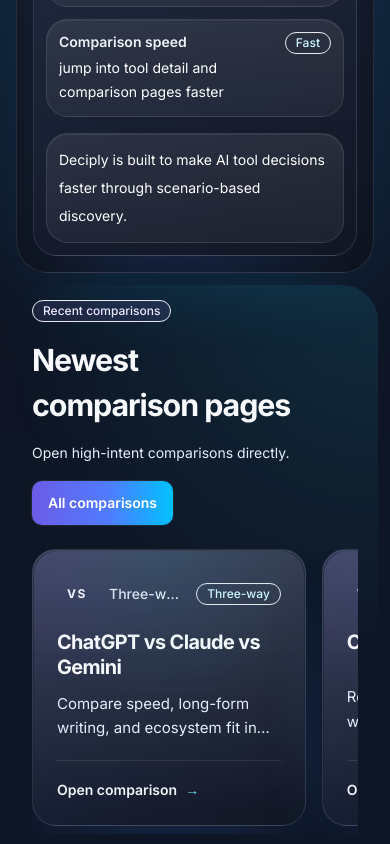
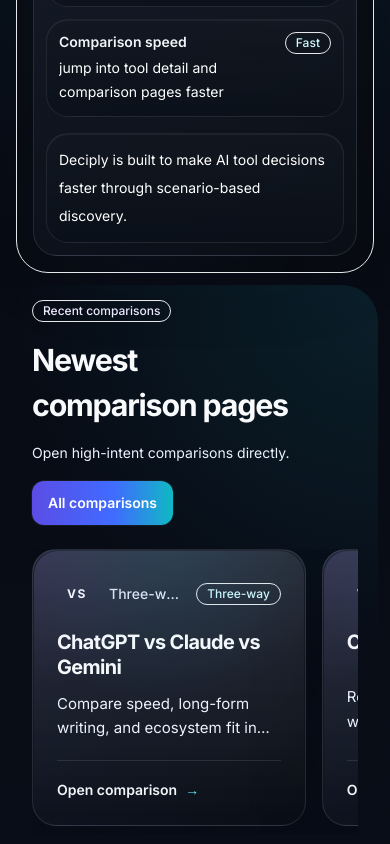
Before and after one commit to patch034/deciply, a Next.js app: page /en in a window 390 px wide. Shown: the part 1360-2204 px from the top of the page. Built offline with nearby package versions, Linux system fonts and the light colour scheme; no server answers.

Commit message:
Refine premium dark theme system

```diff
--- a/src/app/globals.css
+++ b/src/app/globals.css
@@ -4,21 +4,21 @@
 
 :root {
   color-scheme: dark;
-  background-color: #0b0f19;
-  --tn-gradient-primary: linear-gradient(90deg, #a855f7 0%, #6366f1 34%, #3b82f6 68%, #22d3ee 100%);
+  background-color: #05070d;
+  --tn-gradient-primary: linear-gradient(90deg, #7c3aed 0%, #4f46e5 34%, #2563eb 68%, #14b8a6 100%);
   --tn-surface:
-    linear-gradient(180deg, rgba(255, 255, 255, 0.055), rgba(255, 255, 255, 0.02)),
-    linear-gradient(145deg, rgba(18, 24, 42, 0.96), rgba(9, 13, 24, 0.99));
+    linear-gradient(180deg, rgba(255, 255, 255, 0.045), rgba(255, 255, 255, 0.015)),
+    linear-gradient(145deg, rgba(9, 14, 27, 0.96), rgba(4, 7, 13, 0.995));
   --tn-surface-strong:
-    linear-gradient(180deg, rgba(255, 255, 255, 0.07), rgba(255, 255, 255, 0.025)),
-    linear-gradient(145deg, rgba(28, 39, 68, 0.97), rgba(11, 17, 31, 0.995));
+    linear-gradient(180deg, rgba(255, 255, 255, 0.06), rgba(255, 255, 255, 0.02)),
+    linear-gradient(145deg, rgba(14, 22, 40, 0.98), rgba(5, 9, 17, 0.995));
 }
 
 html {
   scroll-behavior: smooth;
   overflow-x: hidden;
   color-scheme: dark;
-  background-color: #0b0f19;
+  background-color: #05070d;
 }
 
 body {
@@ -29,11 +29,11 @@
   color-scheme: dark;
   accent-color: #22d3ee;
   background:
-    radial-gradient(circle at 12% 0%, rgba(124, 58, 237, 0.26), transparent 24%),
-    radial-gradient(circle at 86% 8%, rgba(59, 130, 246, 0.2), transparent 28%),
-    radial-gradient(circle at 55% 18%, rgba(34, 211, 238, 0.11), transparent 18%),
-    linear-gradient(180deg, #0b0f19 0%, #0f1728 46%, #0a0f17 100%);
-  color: #e5eefc;
+    radial-gradient(circle at 12% 0%, rgba(124, 58, 237, 0.18), transparent 22%),
+    radial-gradient(circle at 86% 8%, rgba(59, 130, 246, 0.14), transparent 24%),
+    radial-gradient(circle at 55% 18%, rgba(20, 184, 166, 0.08), transparent 16%),
+    linear-gradient(180deg, #05070d 0%, #090d17 44%, #05070d 100%);
+  color: #ecf2ff;
   font-feature-settings: "ss01" 1, "cv11" 1;
 }
 
@@ -48,19 +48,19 @@
 }
 
 body::before {
-  top: 3rem;
-  left: -5rem;
-  height: 20rem;
-  width: 20rem;
-  background: rgba(168, 85, 247, 0.13);
+  top: 2.5rem;
+  left: -6rem;
+  height: 18rem;
+  width: 18rem;
+  background: rgba(124, 58, 237, 0.1);
 }
 
 body::after {
-  top: 22rem;
-  right: -4rem;
-  height: 22rem;
-  width: 22rem;
-  background: rgba(34, 211, 238, 0.1);
+  top: 20rem;
+  right: -5rem;
+  height: 20rem;
+  width: 20rem;
+  background: rgba(34, 211, 238, 0.08);
 }
 
 select.dark-select {
@@ -69,8 +69,8 @@
   -webkit-appearance: none;
   -moz-appearance: none;
   background:
-    linear-gradient(180deg, rgba(255, 255, 255, 0.05), rgba(255, 255, 255, 0.02)),
-    rgba(255, 255, 255, 0.035);
+    linear-gradient(180deg, rgba(255, 255, 255, 0.035), rgba(255, 255, 255, 0.015)),
+    rgba(7, 12, 22, 0.84);
   background-image:
     linear-gradient(45deg, transparent 50%, rgba(148, 163, 184, 0.95) 50%),
     linear-gradient(135deg, rgba(148, 163, 184, 0.95) 50%, transparent 50%),
@@ -84,7 +84,7 @@
     6px 6px,
     100% 100%;
   background-repeat: no-repeat;
-  color: #e5eefc;
+  color: #ecf2ff;
   padding-right: 2.5rem;
 }
 
@@ -96,8 +96,8 @@
 }
 
 select.dark-select option {
-  background-color: #111827;
-  color: #e5eefc;
+  background-color: #0b1120;
+  color: #ecf2ff;
 }
 
 select.dark-select option:checked,
@@ -118,8 +118,8 @@
 
 input:not([type="checkbox"]):not([type="radio"]),
 textarea {
-  background-color: rgba(15, 23, 42, 0.58);
-  color: #e5eefc;
+  background-color: rgba(8, 14, 26, 0.78);
+  color: #ecf2ff;
   border-color: rgba(255, 255, 255, 0.12);
 }
 
@@ -138,8 +138,8 @@
 input:-webkit-autofill,
 textarea:-webkit-autofill,
 select:-webkit-autofill {
-  -webkit-text-fill-color: #e5eefc;
-  box-shadow: 0 0 0 1000px #111827 inset;
+  -webkit-text-fill-color: #ecf2ff;
+  box-shadow: 0 0 0 1000px #0b1120 inset;
   transition: background-color 9999s ease-out 0s;
 }
 
@@ -163,7 +163,7 @@
 }
 
 ::selection {
-  background: rgba(124, 58, 237, 0.3);
+  background: rgba(59, 130, 246, 0.28);
 }
 
 .home-card-glow {
@@ -187,7 +187,7 @@
   background: var(--tn-surface);
   box-shadow:
     inset 0 1px 0 rgba(255, 255, 255, 0.07),
-    0 30px 86px -42px rgba(14, 165, 233, 0.24);
+    0 28px 74px -44px rgba(10, 15, 28, 0.42);
 }
 
 .premium-outline {
@@ -211,22 +211,22 @@
 }
 
 .ui-card {
-  border: 1px solid rgba(255, 255, 255, 0.09);
+  border: 1px solid rgba(255, 255, 255, 0.08);
   background: var(--tn-surface);
   border-radius: 28px;
   box-shadow:
-    inset 0 1px 0 rgba(255, 255, 255, 0.055),
-    0 32px 84px -46px rgba(14, 165, 233, 0.18);
+    inset 0 1px 0 rgba(255, 255, 255, 0.04),
+    0 32px 84px -50px rgba(6, 10, 18, 0.72);
   backdrop-filter: blur(20px);
 }
 
 .ui-card-strong {
-  border: 1px solid rgba(255, 255, 255, 0.11);
+  border: 1px solid rgba(255, 255, 255, 0.1);
   background: var(--tn-surface-strong);
   border-radius: 28px;
   box-shadow:
-    inset 0 1px 0 rgba(255, 255, 255, 0.08),
-    0 38px 104px -46px rgba(59, 130, 246, 0.28);
+    inset 0 1px 0 rgba(255, 255, 255, 0.055),
+    0 38px 104px -52px rgba(7, 11, 20, 0.8);
   backdrop-filter: blur(22px);
 }
 
@@ -235,18 +235,18 @@
 }
 
 .ui-card-hover:hover {
-  border-color: rgba(96, 165, 250, 0.24);
+  border-color: rgba(96, 165, 250, 0.22);
   box-shadow:
-    inset 0 1px 0 rgba(255, 255, 255, 0.07),
-    0 38px 102px -42px rgba(59, 130, 246, 0.22),
+    inset 0 1px 0 rgba(255, 255, 255, 0.05),
+    0 34px 92px -44px rgba(7, 11, 20, 0.72),
     0 0 0 1px rgba(34, 211, 238, 0.05);
 }
 
 .ui-inner-panel {
-  border: 1px solid rgba(255, 255, 255, 0.1);
+  border: 1px solid rgba(255, 255, 255, 0.08);
   background:
-    linear-gradient(180deg, rgba(255, 255, 255, 0.05), rgba(255, 255, 255, 0.02)),
-    rgba(255, 255, 255, 0.03);
+    linear-gradient(180deg, rgba(255, 255, 255, 0.035), rgba(255, 255, 255, 0.012)),
+    rgba(7, 12, 22, 0.68);
   border-radius: 22px;
   box-shadow: inset 0 1px 0 rgba(255, 255, 255, 0.05);
 }
@@ -259,10 +259,10 @@
 }
 
 .ui-nav-shell {
-  border: 1px solid rgba(255, 255, 255, 0.1);
+  border: 1px solid rgba(255, 255, 255, 0.08);
   background:
-    linear-gradient(180deg, rgba(255, 255, 255, 0.05), rgba(255, 255, 255, 0.025)),
-    rgba(255, 255, 255, 0.035);
+    linear-gradient(180deg, rgba(255, 255, 255, 0.03), rgba(255, 255, 255, 0.012)),
+    rgba(7, 12, 22, 0.74);
   border-radius: 9999px;
   box-shadow: inset 0 1px 0 rgba(255, 255, 255, 0.05);
 }
@@ -284,11 +284,11 @@
 }
 
 .section-tint-violet::before {
-  background: radial-gradient(circle at top left, rgba(124, 58, 237, 0.14), transparent 60%);
+  background: radial-gradient(circle at top left, rgba(124, 58, 237, 0.12), transparent 60%);
 }
 
 .section-tint-cyan::before {
-  background: radial-gradient(circle at top right, rgba(34, 211, 238, 0.12), transparent 58%);
+  background: radial-gradient(circle at top right, rgba(34, 211, 238, 0.1), transparent 58%);
 }
 
 .balance-text {
--- a/src/components/layout/site-footer.tsx
+++ b/src/components/layout/site-footer.tsx
@@ -33,7 +33,7 @@
 
   return (
     <footer className="mt-20 px-6 pb-8">
-      <GlassPanel className="mx-auto max-w-[1200px] rounded-2xl border-white/10 bg-[linear-gradient(180deg,rgba(15,23,42,0.86),rgba(11,15,25,0.96))] px-6 py-10 shadow-[0_28px_80px_-44px_rgba(14,165,233,0.2)]">
+      <GlassPanel className="mx-auto max-w-[1200px] rounded-2xl border-white/8 bg-[linear-gradient(180deg,rgba(5,10,18,0.92),rgba(7,12,22,0.98))] px-6 py-10 shadow-[0_28px_80px_-44px_rgba(6,10,18,0.72)]">
         <div className="grid gap-10 lg:grid-cols-[minmax(0,1.05fr)_minmax(0,0.95fr)] lg:gap-12">
           <div className="min-w-0 max-w-xl">
             <p className="text-xs font-semibold uppercase tracking-[0.2em] text-slate-400">{dictionary.footer.badge}</p>
@@ -67,7 +67,7 @@
           </div>
         </div>
 
-        <div className="mt-10 border-t border-white/10 pt-6">
+        <div className="mt-10 border-t border-white/8 pt-6">
           <div className="flex flex-col gap-3 text-sm text-slate-500 md:flex-row md:items-center md:justify-between">
             <p className="max-w-2xl">{dictionary.footer.bottomNote}</p>
             <p className="shrink-0">{dictionary.footer.copyright}</p>
--- a/src/components/ui/badge.tsx
+++ b/src/components/ui/badge.tsx
@@ -9,17 +9,17 @@
 
 export function Badge({ children, variant = "muted", className }: BadgeProps) {
   const variants = {
-    accent: "border border-cyan-400/18 bg-cyan-400/12 text-cyan-100",
-    muted: "border border-white/10 bg-white/[0.05] text-slate-300",
-    dark: "border border-white/10 bg-slate-950/78 text-slate-100",
-    ghost: "border border-violet-400/16 bg-violet-400/10 text-violet-100"
+    accent: "border border-cyan-400/18 bg-cyan-400/12 text-cyan-100 shadow-[0_10px_24px_-18px_rgba(34,211,238,0.4)]",
+    muted: "border border-white/8 bg-white/[0.035] text-slate-200",
+    dark: "border border-white/8 bg-[#07111f]/92 text-slate-100",
+    ghost: "border border-violet-400/16 bg-violet-400/8 text-violet-100"
   } as const;
 
   return (
     <span
       className={clsx(
         "inline-flex items-center justify-center whitespace-nowrap rounded-full px-2.5 py-1 text-xs font-medium leading-none",
-        "max-w-full overflow-hidden truncate shadow-[inset_0_1px_0_rgba(255,255,255,0.03)]",
+        "max-w-full overflow-hidden truncate shadow-[inset_0_1px_0_rgba(255,255,255,0.025)]",
         variants[variant],
         className
       )}
--- a/src/components/ui/glass-panel.tsx
+++ b/src/components/ui/glass-panel.tsx
@@ -7,5 +7,5 @@
 };
 
 export function GlassPanel({ children, className }: GlassPanelProps) {
-  return <div className={clsx("premium-surface premium-outline rounded-2xl border border-white/10 backdrop-blur-2xl", className)}>{children}</div>;
+  return <div className={clsx("premium-surface premium-outline rounded-[24px] border border-white/8 backdrop-blur-xl shadow-[0_24px_72px_-44px_rgba(5,10,18,0.72)]", className)}>{children}</div>;
 }
--- a/src/components/ui/premium-button.tsx
+++ b/src/components/ui/premium-button.tsx
@@ -17,11 +17,11 @@
 
 const styles = {
   primary:
-    "bg-[linear-gradient(90deg,#6C5CE7_0%,#4F7CFF_55%,#00C2FF_100%)] text-white shadow-[0_0_0_1px_rgba(255,255,255,0.08),0_24px_56px_-24px_rgba(108,92,231,0.86),0_34px_92px_-38px_rgba(0,194,255,0.62)] hover:brightness-[1.2] hover:shadow-[0_0_0_1px_rgba(255,255,255,0.1),0_30px_72px_-24px_rgba(108,92,231,0.94),0_42px_116px_-38px_rgba(0,194,255,0.72)]",
+    "bg-[linear-gradient(90deg,#5B4DE6_0%,#406BFF_58%,#0FB9C4_100%)] text-white shadow-[0_0_0_1px_rgba(255,255,255,0.06),0_24px_56px_-26px_rgba(59,130,246,0.9),0_34px_96px_-38px_rgba(15,185,196,0.62)] hover:brightness-[1.14] hover:shadow-[0_0_0_1px_rgba(255,255,255,0.08),0_28px_68px_-26px_rgba(59,130,246,0.94),0_40px_110px_-38px_rgba(15,185,196,0.72)]",
   secondary:
-    "border border-white/10 bg-white/[0.025] text-slate-300/82 hover:bg-white/[0.04] hover:text-slate-200 hover:border-white/14",
+    "border border-white/10 bg-white/[0.03] text-slate-200 hover:border-cyan-400/22 hover:bg-white/[0.05] hover:text-white",
   ghost:
-    "border border-cyan-400/14 bg-cyan-400/8 text-cyan-100 hover:bg-cyan-400/12"
+    "border border-cyan-400/14 bg-cyan-400/8 text-cyan-100 hover:border-cyan-300/24 hover:bg-cyan-400/12"
 } as const;
 
 export function PremiumButton({
@@ -34,7 +34,7 @@
   rel
 }: PremiumButtonProps) {
   const classes = clsx(
-    "inline-flex min-h-[44px] items-center justify-center overflow-hidden rounded-[10px] px-4 py-2 text-sm font-semibold leading-none transition duration-150",
+    "inline-flex min-h-[44px] items-center justify-center overflow-hidden rounded-[12px] px-4 py-2 text-sm font-semibold leading-none transition duration-150",
     variant !== "primary" && "shadow-[inset_0_1px_0_rgba(255,255,255,0.03)]",
     styles[variant],
     className
--- a/src/components/ui/rating-badge.tsx
+++ b/src/components/ui/rating-badge.tsx
@@ -20,7 +20,7 @@
 export function RatingBadge({ rating, className = '' }: RatingBadgeProps) {
   return (
     <div
-      className={`inline-flex min-h-[36px] items-center gap-2 rounded-full border border-amber-400/20 bg-amber-400/10 px-4 py-2 text-sm font-semibold text-amber-100 shadow-[0_0_0_1px_rgba(255,255,255,0.02)] ${className}`}
+      className={`inline-flex min-h-[36px] items-center gap-2 rounded-full border border-amber-400/16 bg-amber-400/8 px-4 py-2 text-sm font-semibold text-amber-100 shadow-[0_0_0_1px_rgba(255,255,255,0.02),0_14px_32px_-22px_rgba(251,191,36,0.28)] ${className}`}
     >
       <svg
         aria-hidden="true"
--- a/src/components/ui/section-heading.tsx
+++ b/src/components/ui/section-heading.tsx
@@ -1,4 +1,3 @@
-import clsx from "clsx";
 import type { ReactNode } from "react";
 
 import { Badge } from "@/components/ui/badge";
@@ -22,19 +21,21 @@
 }: SectionHeadingProps) {
   return (
     <div
-      className={clsx(
+      className={[
         "flex flex-col gap-4 md:flex-row md:items-end md:justify-between",
         align === "center" && "mx-auto max-w-3xl text-center md:items-center",
         className
-      )}
+      ]
+        .filter(Boolean)
+        .join(" ")}
     >
-      <div className={clsx("max-w-3xl min-w-0", align === "center" && "mx-auto")}>
-        {eyebrow ? <Badge variant="ghost" className="text-cyan-200">{eyebrow}</Badge> : null}
-        <h2 className="balance-text mt-4 max-w-3xl text-[1.9rem] font-bold tracking-[-0.035em] text-slate-50 sm:text-[2.15rem] md:text-[2.4rem] md:leading-[1.08]">
+      <div className={["max-w-3xl min-w-0", align === "center" && "mx-auto"].filter(Boolean).join(" ")}>
+        {eyebrow ? <Badge variant="ghost" className="text-cyan-100">{eyebrow}</Badge> : null}
+        <h2 className="balance-text mt-4 max-w-3xl text-[1.9rem] font-bold tracking-[-0.04em] text-slate-50 sm:text-[2.15rem] md:text-[2.45rem] md:leading-[1.06]">
           {title}
         </h2>
         {description ? (
-          <p className="mt-3 max-w-2xl text-[14px] leading-6 text-slate-300/82 sm:text-[15px] sm:leading-7 md:text-base md:leading-8">{description}</p>
+          <p className="mt-3 max-w-2xl text-[14px] leading-6 text-slate-300/84 sm:text-[15px] sm:leading-7 md:text-base md:leading-8">{description}</p>
         ) : null}
       </div>
       {actions ? <div className="shrink-0">{actions}</div> : null}
--- a/src/components/ui/section-jump-nav.tsx
+++ b/src/components/ui/section-jump-nav.tsx
@@ -19,7 +19,7 @@
   return (
     <nav
       className={clsx(
-        "sticky top-16 z-30 -mx-1 overflow-x-auto rounded-[24px] border border-white/10 bg-slate-950/75 px-2 py-2 shadow-[0_18px_60px_-32px_rgba(34,211,238,0.26)] backdrop-blur-2xl [scrollbar-width:none] [&::-webkit-scrollbar]:hidden",
+        "sticky top-16 z-30 -mx-1 overflow-x-auto rounded-[24px] border border-white/8 bg-[linear-gradient(180deg,rgba(5,10,18,0.9),rgba(8,13,24,0.82))] px-2 py-2 shadow-[0_18px_60px_-32px_rgba(34,211,238,0.18)] backdrop-blur-2xl [scrollbar-width:none] [&::-webkit-scrollbar]:hidden",
         className
       )}
       aria-label="Section navigation"
@@ -29,7 +29,7 @@
           <Link
             key={item.href + item.label}
             href={item.href}
-            className="inline-flex min-h-11 items-center rounded-full border border-white/10 bg-white/[0.04] px-3.5 text-[11px] font-semibold text-slate-100 transition hover:border-cyan-400/30 hover:bg-cyan-400/[0.1] hover:text-cyan-100 sm:min-h-10 sm:px-4 sm:text-sm"
+            className="inline-flex min-h-11 items-center rounded-full border border-white/8 bg-white/[0.035] px-3.5 text-[11px] font-semibold text-slate-100 transition hover:border-cyan-400/24 hover:bg-cyan-400/[0.1] hover:text-cyan-100 sm:min-h-10 sm:px-4 sm:text-sm"
           >
             {item.label}
           </Link>
--- a/src/components/ui/stat-badge.tsx
+++ b/src/components/ui/stat-badge.tsx
@@ -7,11 +7,11 @@
 
 export function StatBadge({ value, label }: StatBadgeProps) {
   return (
-    <GlassPanel className="flex h-full flex-col justify-between rounded-2xl border-white/10 bg-[linear-gradient(180deg,rgba(255,255,255,0.065),rgba(255,255,255,0.02))] px-4 py-4 shadow-card-soft sm:px-5 sm:py-5 md:px-6 md:py-6">
+    <GlassPanel className="flex h-full flex-col justify-between rounded-2xl border-white/8 bg-[linear-gradient(180deg,rgba(255,255,255,0.045),rgba(255,255,255,0.015))] px-4 py-4 shadow-[0_18px_48px_-34px_rgba(6,10,18,0.72)] sm:px-5 sm:py-5 md:px-6 md:py-6">
       <p className="balance-text bg-gradient-to-r from-white via-sky-200 to-cyan-300 bg-clip-text text-2xl font-bold tracking-tight text-transparent">
         {value}
       </p>
-      <p className="mt-3 text-sm leading-6 text-slate-300/78">{label}</p>
+      <p className="mt-3 text-sm leading-6 text-slate-300/84">{label}</p>
     </GlassPanel>
   );
 }
```
Also changed, not shown: src/components/content/static-page-shell.tsx (+4 -4 lines), src/components/layout/site-header.tsx (+4 -4 lines), src/components/ui/conversion-cta-strip.tsx (+7 -5 lines).
